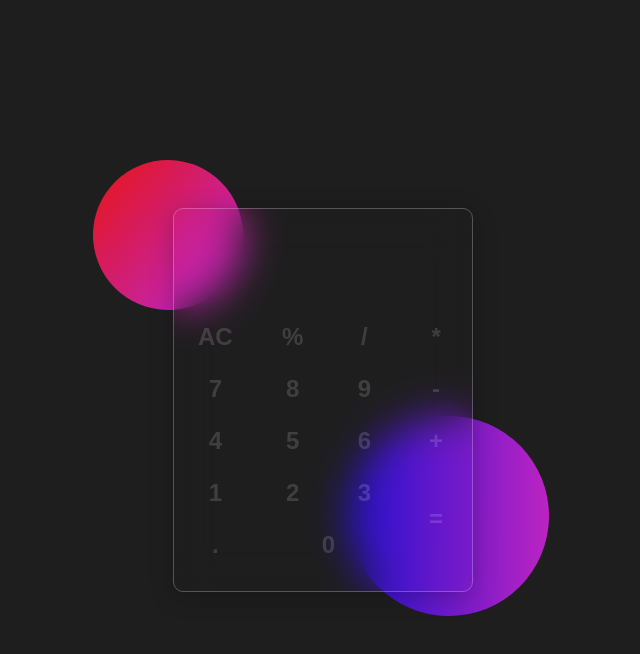
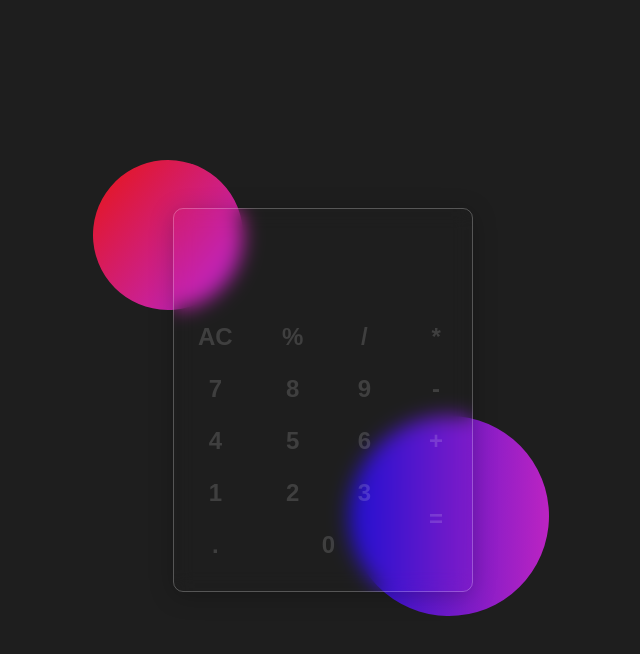
Before and after one commit to leocalvin-m/glass_calculator, a plain HTML site: page index.html in a window 1280 px wide. Shown: the whole page, without its empty margins (317-957 px from the left). Drawn offline with Linux system fonts and the light colour scheme.

Commit message:
Update style.css

```diff
--- a/style.css
+++ b/style.css
@@ -27,7 +27,7 @@ main{
     /* backdrop-filter: blur(20px); */
     /* -webkit-backdrop-filter: blur(2rem); */
     z-index: 10;
-    backdrop-filter: blur(2rem);
+    backdrop-filter: blur(1rem);
     position: relative;
     overflow: hidden;
 
```
